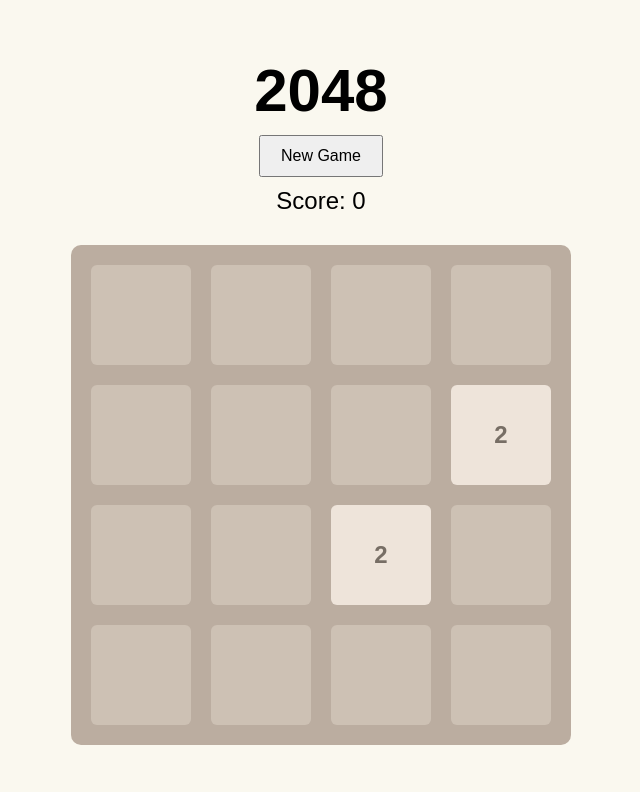
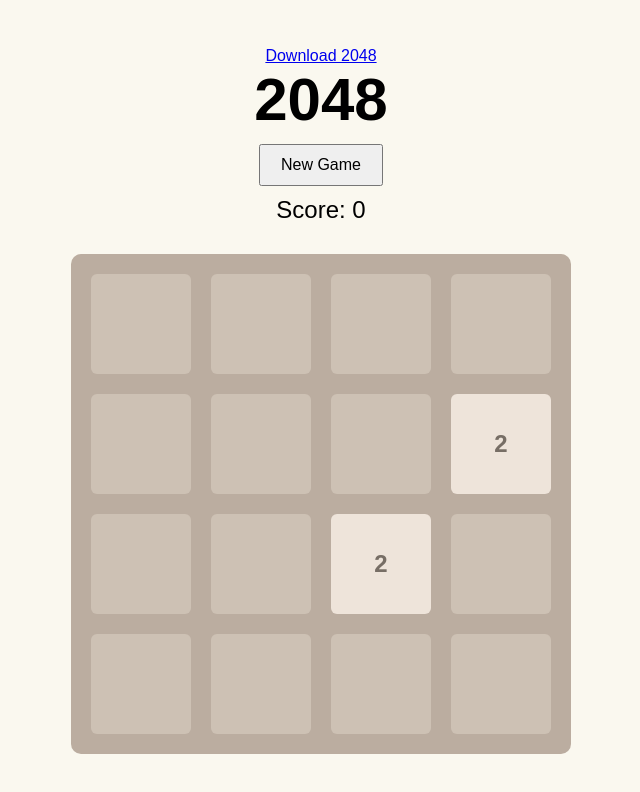
Before and after one commit to Jackdemon28/2048, a plain HTML site: page index.html in a window 1280 px wide. Shown: the whole page, without its empty margins (319-959 px from the left). Drawn offline with Linux system fonts and the light colour scheme.

Commit message:
Update index.html

```diff
--- a/index.html
+++ b/index.html
@@ -3,6 +3,9 @@
 <head>
     <meta charset="UTF-8">
     <title>2048 Game</title>
+    <a href="index.html" download>
+        Download 2048
+    </a>
     <link rel="stylesheet" href="style.css">
 </head>
 <body>
```
